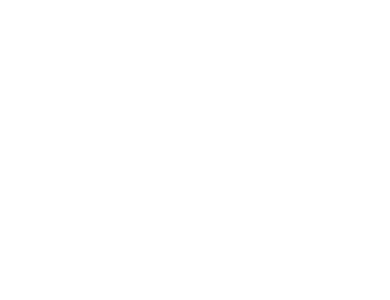
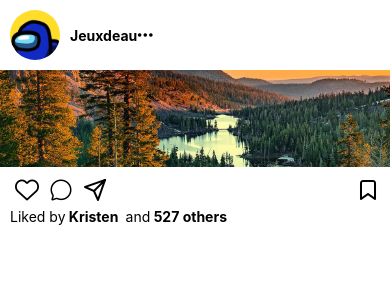
Before and after one commit to Jeuxdeau09/InstagramClone, a React Native app: screen / in a window 390 px wide. Shown: the top 300 px of the page. Built offline with nearby package versions, Linux system fonts and the light colour scheme; grey boxes are pictures that could not be loaded.

Commit message:
Finishing up Footer

```diff
--- a/App.tsx
+++ b/App.tsx
@@ -2,30 +2,93 @@
 import {View, Text, StyleSheet, Image} from 'react-native';
 import colors from './src/theme/colors';
 import fonts from './src/theme/fonts';
+import Entypo from 'react-native-vector-icons/Entypo';
+import AntDesign from 'react-native-vector-icons/AntDesign';
+import Feather from 'react-native-vector-icons/Feather';
+import Ionicons from 'react-native-vector-icons/Ionicons';
 
 const App = () => {
   return (
     <View style={styles.post}>
       {/*hEADER */}
+      <View style={styles.header}>
+        <Image
+          source={require('/Users/user/Desktop/ReactNative/InstagramClone/src/assets/pictures/2.jpeg')}
+          style={styles.userAvatar}
+        />
+
+        <Text style={styles.userName}>Jeuxdeau</Text>
+
+        <Entypo
+          name="dots-three-horizontal"
+          size={16}
+          style={styles.threeDots}
+        />
+      </View>
+
       {/*content */}
       <Image
-        source={{
-          uri: 'https://notjustdev-dummy.s3.us-east-2.amazonaws.com/images/1.jpg ',
-        }}
+        source={require('/Users/user/Desktop/ReactNative/InstagramClone/src/assets/pictures/1.jpeg')}
         style={styles.image}
       />
 
       {/*footer */}
+      <View style={styles.footer}>
+        <View style={styles.iconContainer}>
+          <AntDesign
+            name={'hearto'}
+            size={24}
+            style={styles.icon}
+            color={colors.black}
+          />
+          <Ionicons
+            name="chatbubble-outline"
+            size={24}
+            style={styles.icon}
+            color={colors.black}
+          />
+          <Feather
+            name="send"
+            size={24}
+            style={styles.icon}
+            color={colors.black}
+          />
+          <Feather
+            name="bookmark"
+            size={24}
+            style={{marginLeft: 'auto'}}
+            color={colors.black}
+          />
+        </View>
+
+        <Text>
+          Liked by
+          <Text style={{fontWeight: fonts.weight.bold}}> Kristen </Text> and
+          <Text style={{fontWeight: fonts.weight.bold}}> 527 others </Text>
+        </Text>
+
+        {/* Post description */}
+      </View>
     </View>
   );
 };
 
 const styles = StyleSheet.create({
-  post: {paddingTop: 50},
+  post: {},
+  header: {flexDirection: 'row', padding: 10, alignItems: 'center'},
+  userName: {fontWeight: fonts.weight.bold, color: colors.black},
+  threeDots: {},
+  iconContainer: {flexDirection: 'row', marginBottom: 5},
+  footer: {
+    padding: 10,
+  },
+
   image: {
     width: '100%',
-    height: '100%',
+    height: '70%',
   },
+  icon: {marginHorizontal: 5},
+  userAvatar: {width: 50, height: 50, borderRadius: 25, marginRight: 10},
 });
 
 export default App;
--- a/src/theme/fonts.ts
+++ b/src/theme/fonts.ts
@@ -1,3 +1,5 @@
+import {TextStyle} from 'react-native';
+
 const size = {
   xs: 10,
   s: 12,
@@ -8,7 +10,7 @@
   xxlg: 30,
 };
 
-const weight = {
+const weight: {[key: string]: TextStyle['fontWeight']} = {
   full: '900',
   bold: 'bold',
   normal: 'normal',
```
Also changed, not shown: src/assets/pictures/1.jpeg (added), src/assets/pictures/2.jpeg (added).
